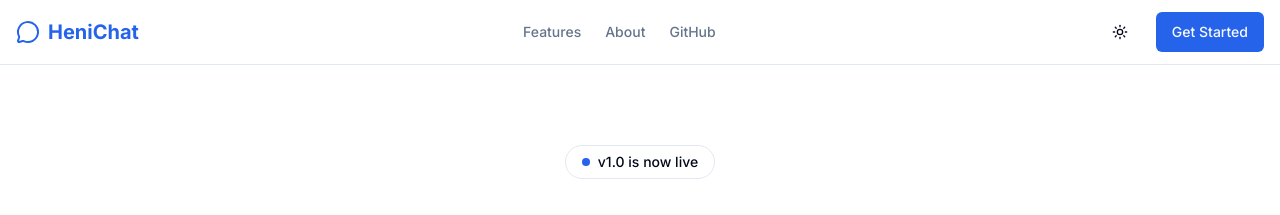
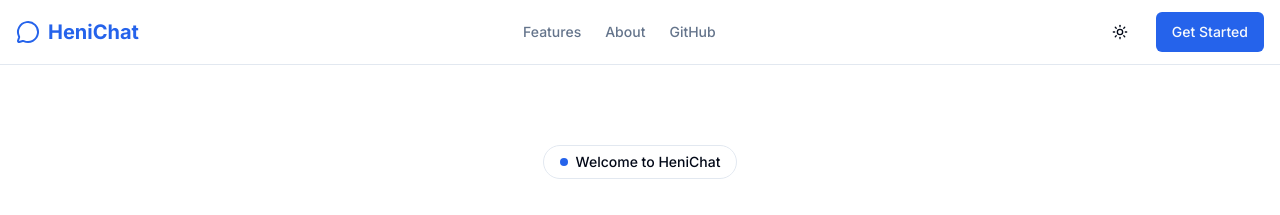
Before and after one commit to Hena7/HeniChat, a Next.js app: page / in a window 1280 px wide. Shown: the top 215 px of the page. Built offline with nearby package versions, Linux system fonts and the light colour scheme.

Commit message:
edit home page

```diff
--- a/app/page.tsx
+++ b/app/page.tsx
@@ -105,7 +105,7 @@ export default function Home() {
                 className="inline-flex items-center rounded-full border px-4 py-1.5 text-sm font-medium bg-background/50 backdrop-blur-sm"
               >
                 <span className="flex h-2 w-2 rounded-full bg-primary mr-2"></span>
-                v1.0 is now live
+                Welcome to HeniChat
               </motion.div>
 
               <motion.h1
```
